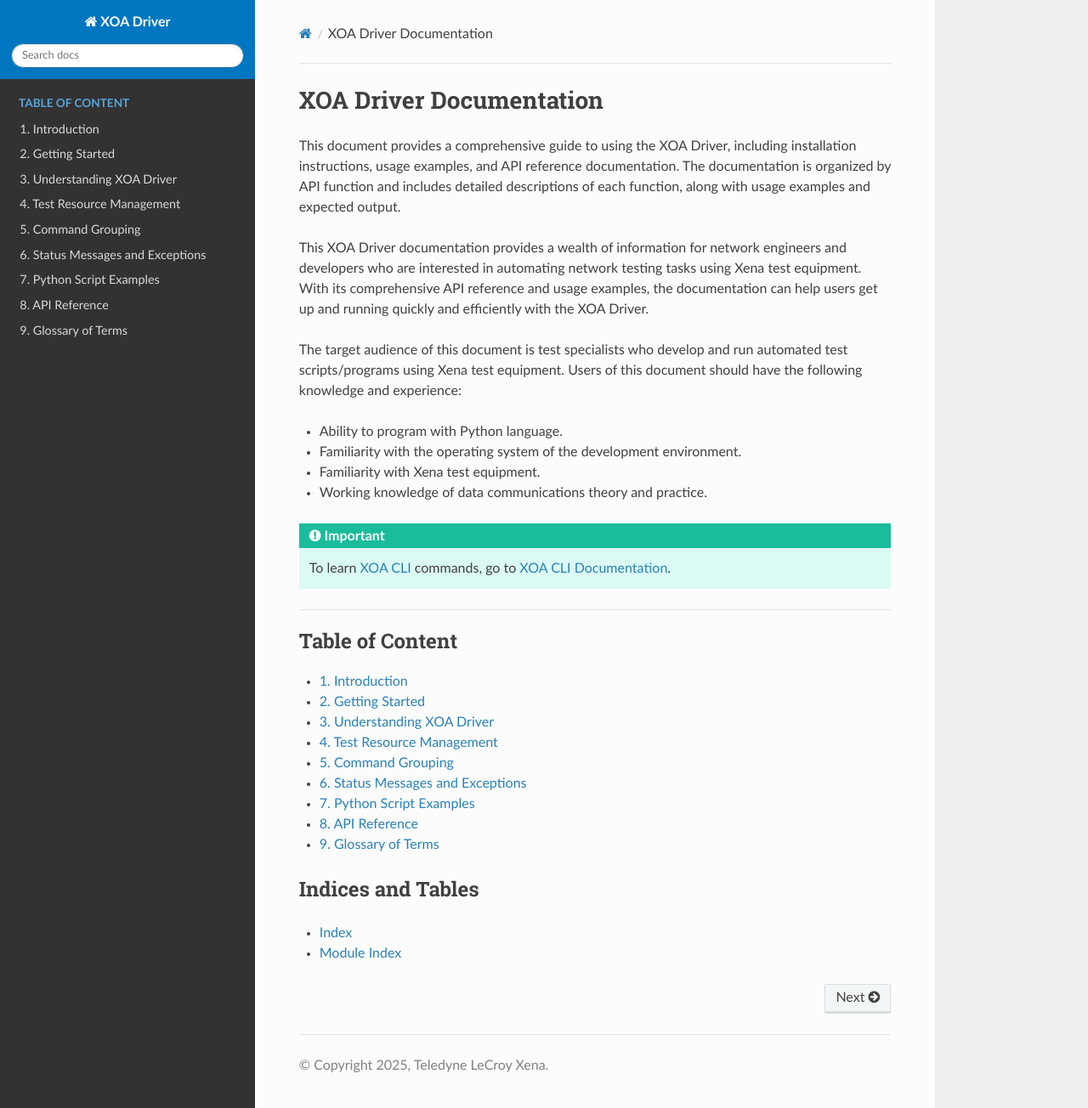
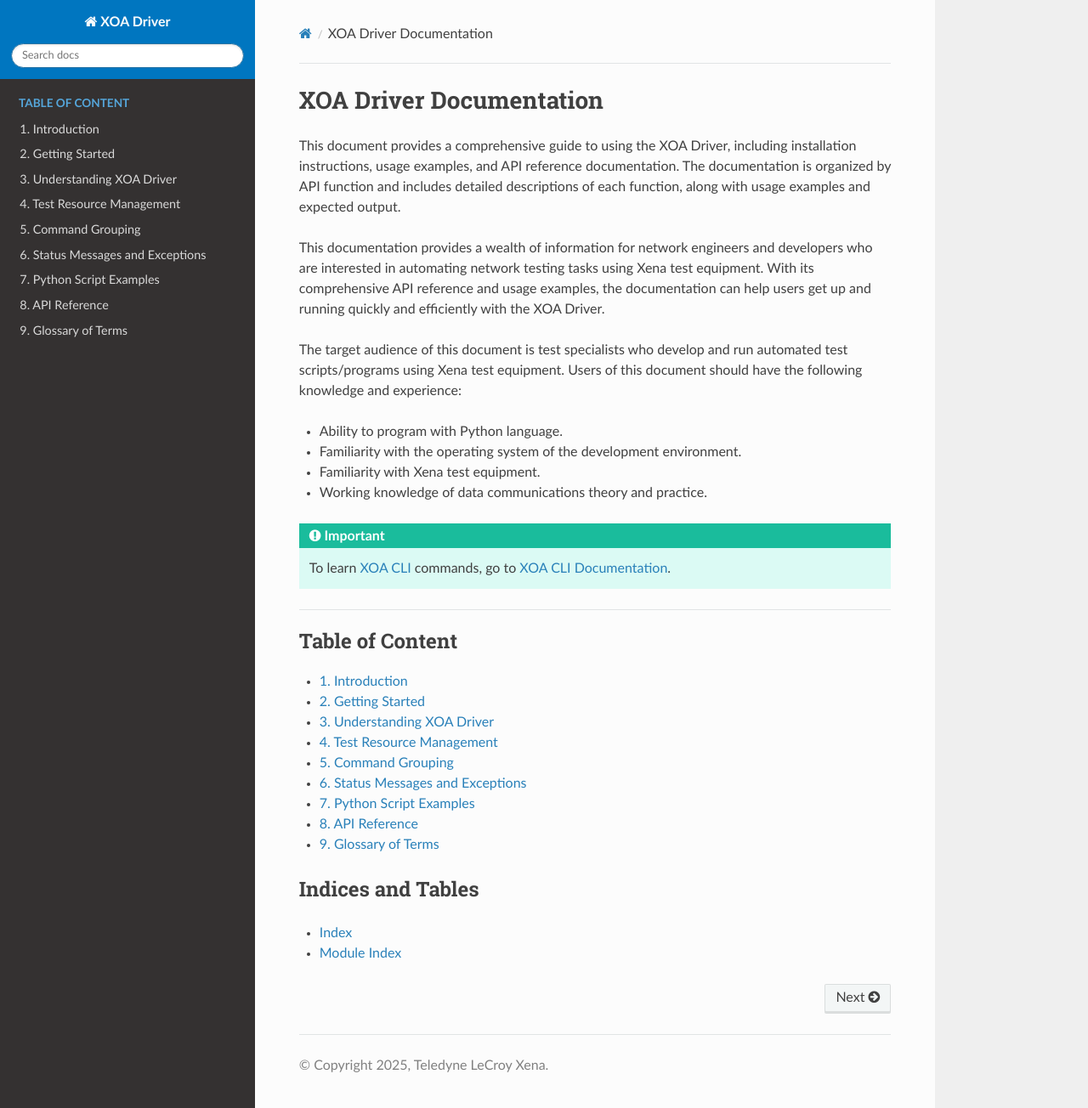
Before and after one commit to xenanetworks/tdl-xoa-driver, a Sphinx documentation site: the page built from docs/source/index.rst, in a window 1280 px wide and 1304 px high. Shown: the whole window at 85% size. Built offline with Sphinx 7.4.7 and the Read the Docs theme 3.1.0, drawn with Linux system fonts in a browser that asks for light colours.

Commit message:
Some minor naming updates

```diff
--- a/docs/source/conf.py
+++ b/docs/source/conf.py
@@ -51,8 +51,8 @@
 project = f"XOA Driver"
 copyright = f"{year}, {company}"
 author = company
-title = f"XOA Drive Documentation"
-output_basename = f" tdl_xoa_driver_doc"
+title = f"XOA Driver Documentation"
+output_basename = f"tdl_xoa_driver_doc"
 
 # The full version, including alpha/beta/rc tags.
 release = get_version("../../xoa_driver/__init__.py")
--- a/docs/source/index.rst
+++ b/docs/source/index.rst
@@ -4,7 +4,7 @@
 
 This document provides a comprehensive guide to using the XOA Driver, including installation instructions, usage examples, and API reference documentation. The documentation is organized by API function and includes detailed descriptions of each function, along with usage examples and expected output.
 
-This XOA Driver documentation provides a wealth of information for network engineers and developers who are interested in automating network testing tasks using Xena test equipment. With its comprehensive API reference and usage examples, the documentation can help users get up and running quickly and efficiently with the XOA Driver.
+This documentation provides a wealth of information for network engineers and developers who are interested in automating network testing tasks using Xena test equipment. With its comprehensive API reference and usage examples, the documentation can help users get up and running quickly and efficiently with the XOA Driver.
 
 The target audience of this document is test specialists who develop and run automated test scripts/programs using Xena test equipment. Users of this document should have the following knowledge and experience:
 
--- a/setup.py
+++ b/setup.py
@@ -8,7 +8,7 @@
     setuptools.setup(
         name="tdl-xoa-driver",
         description=(
-            "XOA Driver is a driver providing user-friendly communication"
+            "XOA Driver is a Python library providing user-friendly communication"
             " interfaces to Xena Traffic Generation test equipment."
             " It provides a rich collection of programming interfaces that can be used to either write"
             " test scripts or develop applications."
```
